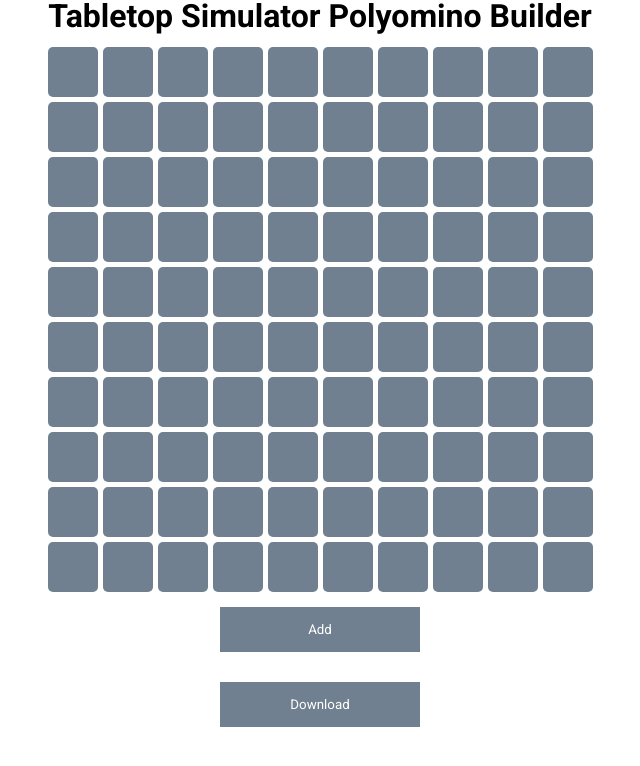
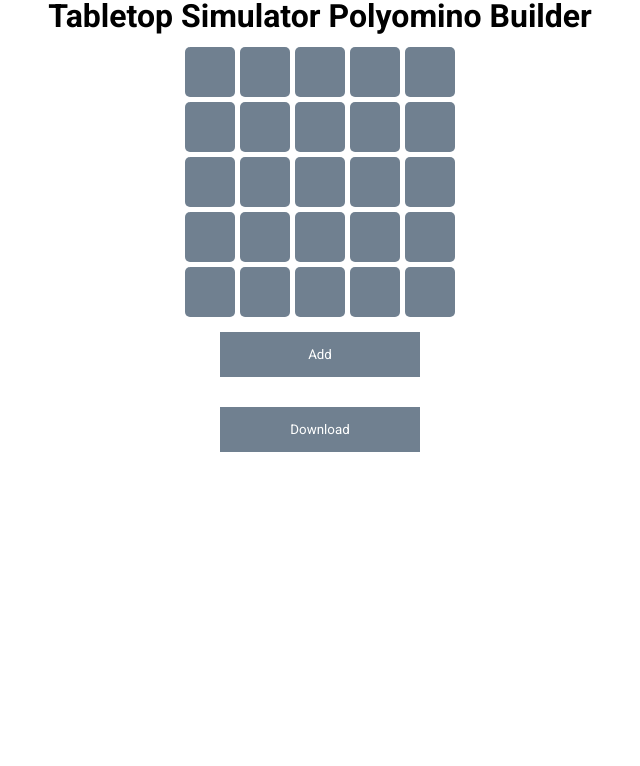
Before and after one commit to timinc-tts/polyomino-builder, a React (Vite) app: page / in a window 1280 px wide. Shown: the top 766 px of the page, without its empty margins (320-960 px from the left). Built offline with nearby package versions, Linux system fonts and the light colour scheme.

Commit message:
reduced size

```diff
--- a/src/App.jsx
+++ b/src/App.jsx
@@ -9,7 +9,7 @@
 import useLocalStorage from "./hooks/useLocalStorage";
 
 function App() {
-  const { cells, toggleCell, clearGrid } = useBooleanGrid(10, 10);
+  const { cells, toggleCell, clearGrid } = useBooleanGrid(5, 5);
   const [polyominos, setPolyominos] = useLocalStorage([], "polyominos");
 
   const handleAdd = useCallback(() => {
```
